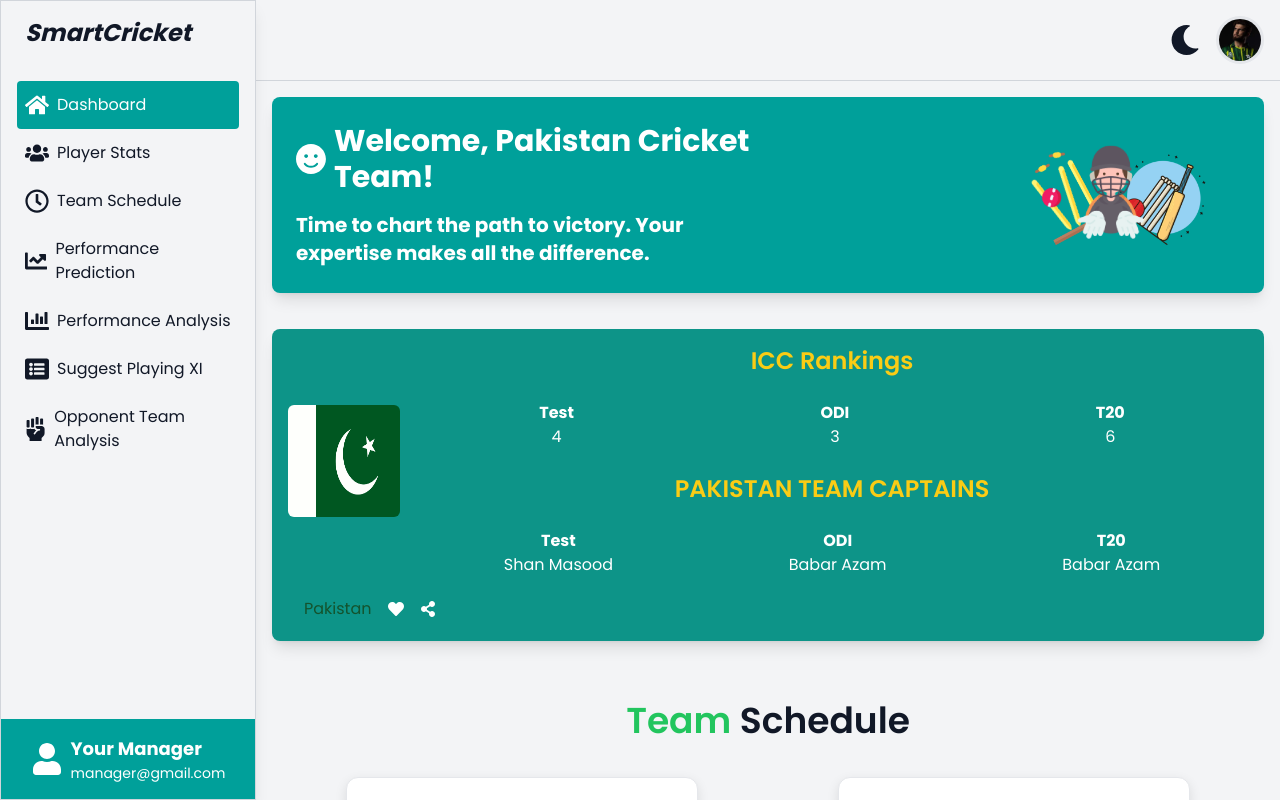
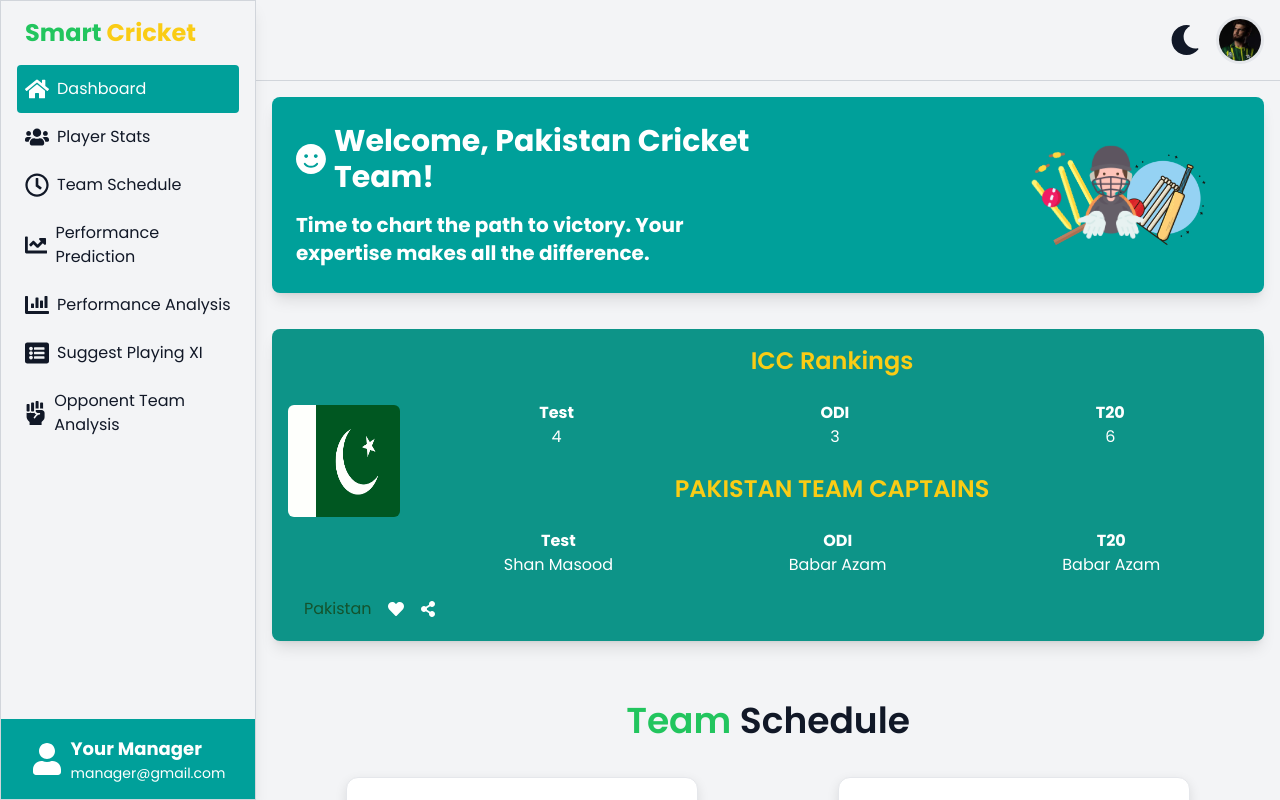
Before and after one commit to AjabNauman958/smart-cricket-frontend, a React (Vite) app: page /TeamManagement/MainDashboard in a window 1280 px wide. Shown: the top 800 px of the page. Built offline with nearby package versions, Linux system fonts and the light colour scheme.

Commit message:
modified

```diff
--- a/src/components/TeamManagement/Sidebar/Sidebar.jsx
+++ b/src/components/TeamManagement/Sidebar/Sidebar.jsx
@@ -18,14 +18,12 @@
   return (
     <div className={`bg-gray-100 text-gray-900 h-screen px-4 fixed ${isOpen ? 'w-72' : 'w-16'} md:w-64 border border-gray-300 dark:border-gray-600 dark:bg-gray-900 dark:text-white transition-width duration-300 shadow-lg z-50`}>
       <div className="flex items-center justify-between mt-4">
-        <h1 className={`text-2xl font-bold ml-2 italic ${isOpen ? 'block' : 'hidden'} md:block`}>SmartCricket</h1>
+        <h1 className={`text-2xl font-bold ml-2 text-green-500  ${isOpen ? 'block' : 'hidden'} md:block`}>Smart <span className='text-yellow-400'> Cricket</span></h1>
         <div className="cursor-pointer md:hidden" onClick={toggleSidebar}>
-          {isOpen ? <FaTimes size={24} /> : <FaBars size={24} />}
+          {isOpen ? <FaTimes className='text-2xl' /> : <FaBars className='text-2xl' />}
         </div>
       </div>
-      <div className="flex justify-center mt-4">
-        {/* <img src={logo} alt="Logo" className={`rounded-full ${isOpen ? 'block' : 'hidden'} md:block`} /> */}
-      </div>
+
       <ul className="flex flex-col text-xl mt-4">
         <li className={`flex items-center py-3 px-2 space-x-4 hover:bg-[#00A09A] hover:text-white rounded transition-all duration-300 ${isActive("/TeamManagement/MainDashboard") ? 'bg-[#00A09A] text-white' : ''}`}>
           <Link to="/TeamManagement/MainDashboard" className="flex items-center w-full">
```
